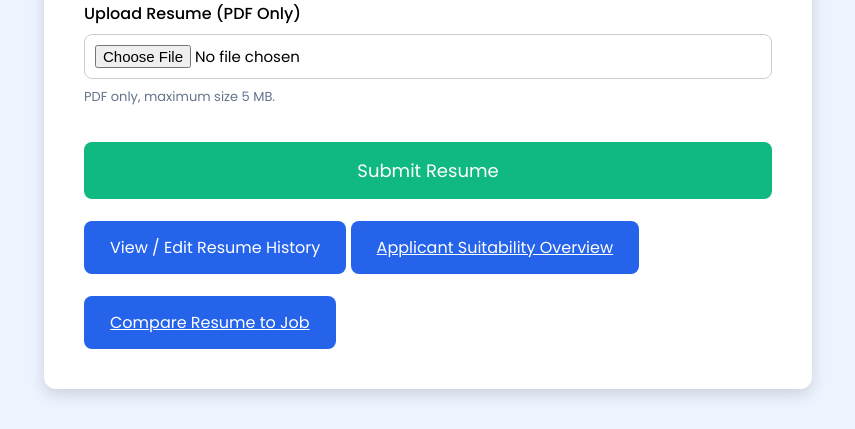
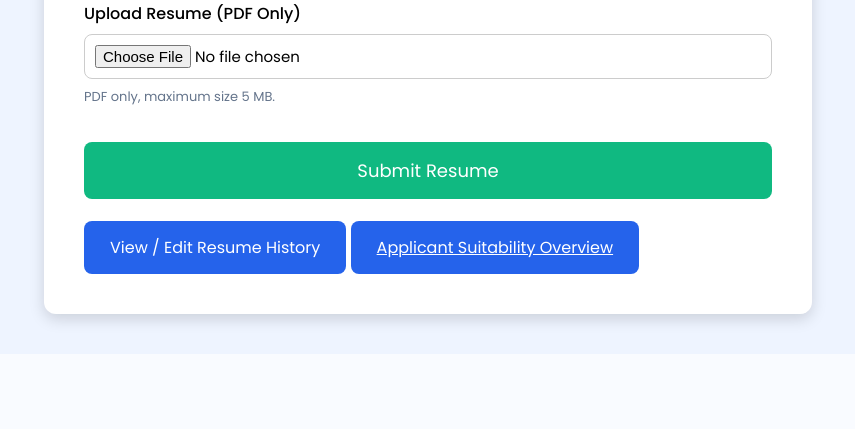
Before and after one commit to ag1476790-arch/AI-Resume-Screening-System, a Flask app: page /applicant in a window 1280 px wide. Shown: the part 844-1273 px from the top of the page, without its empty margins (212-1067 px from the left). After the commit the page ends 1175 px from the top, so only its background shows below. Run offline with Flask 3, Linux system fonts and the light colour scheme; data that the repository does not hold is empty.

Commit message:
Remove redundant applicant compare action

```diff
--- a/template/applicant.html
+++ b/template/applicant.html
@@ -127,9 +127,6 @@
         <a href="/applicant_history" class="history-btn compare-link">
             Applicant Suitability Overview
         </a>
-        <a href="/compare" class="history-btn compare-link">
-            Compare Resume to Job
-        </a>
     </div>
 
 </div>
```
Also changed, not shown: tests/test_company_form.py (+9 -0 lines).
